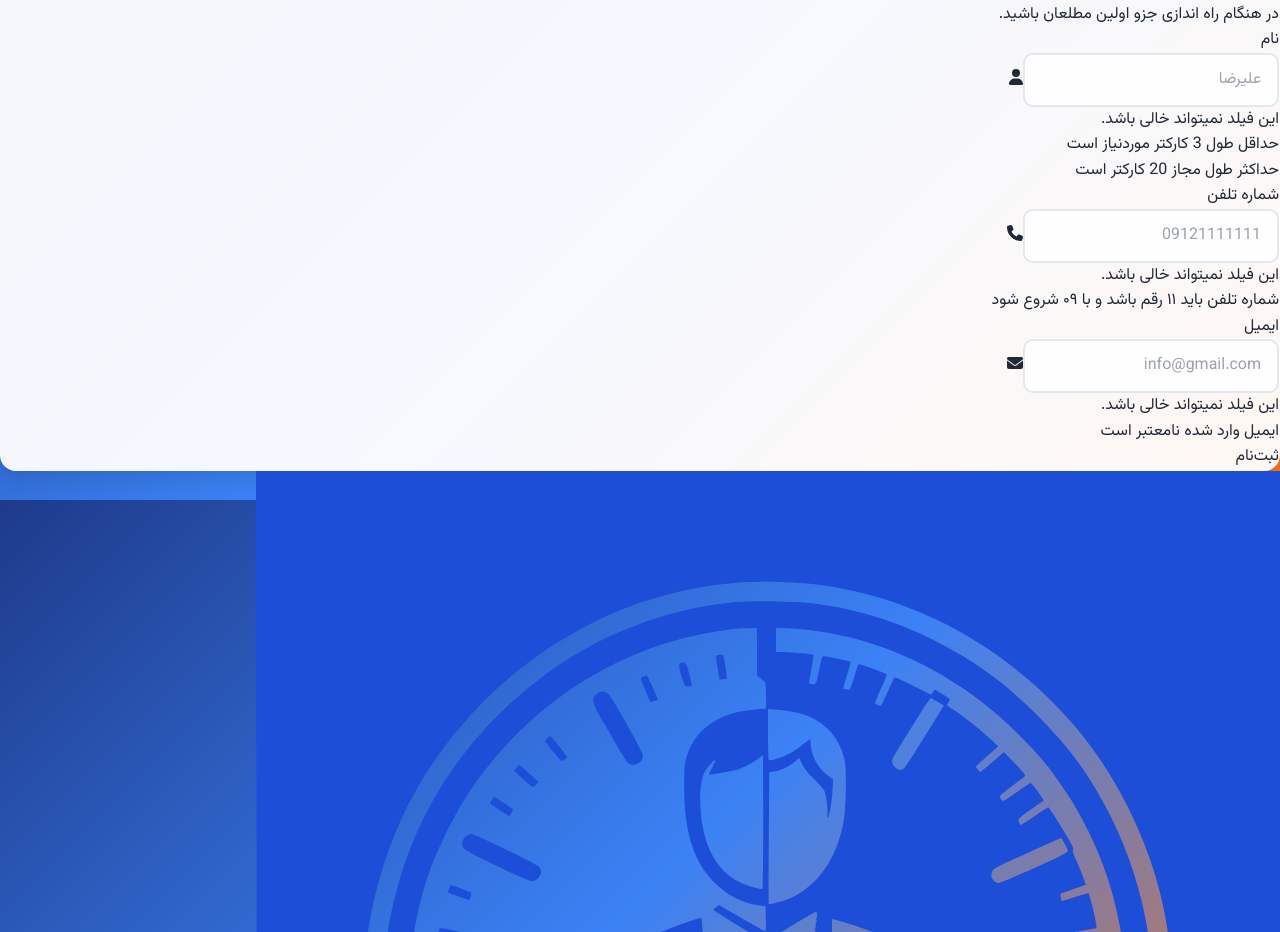
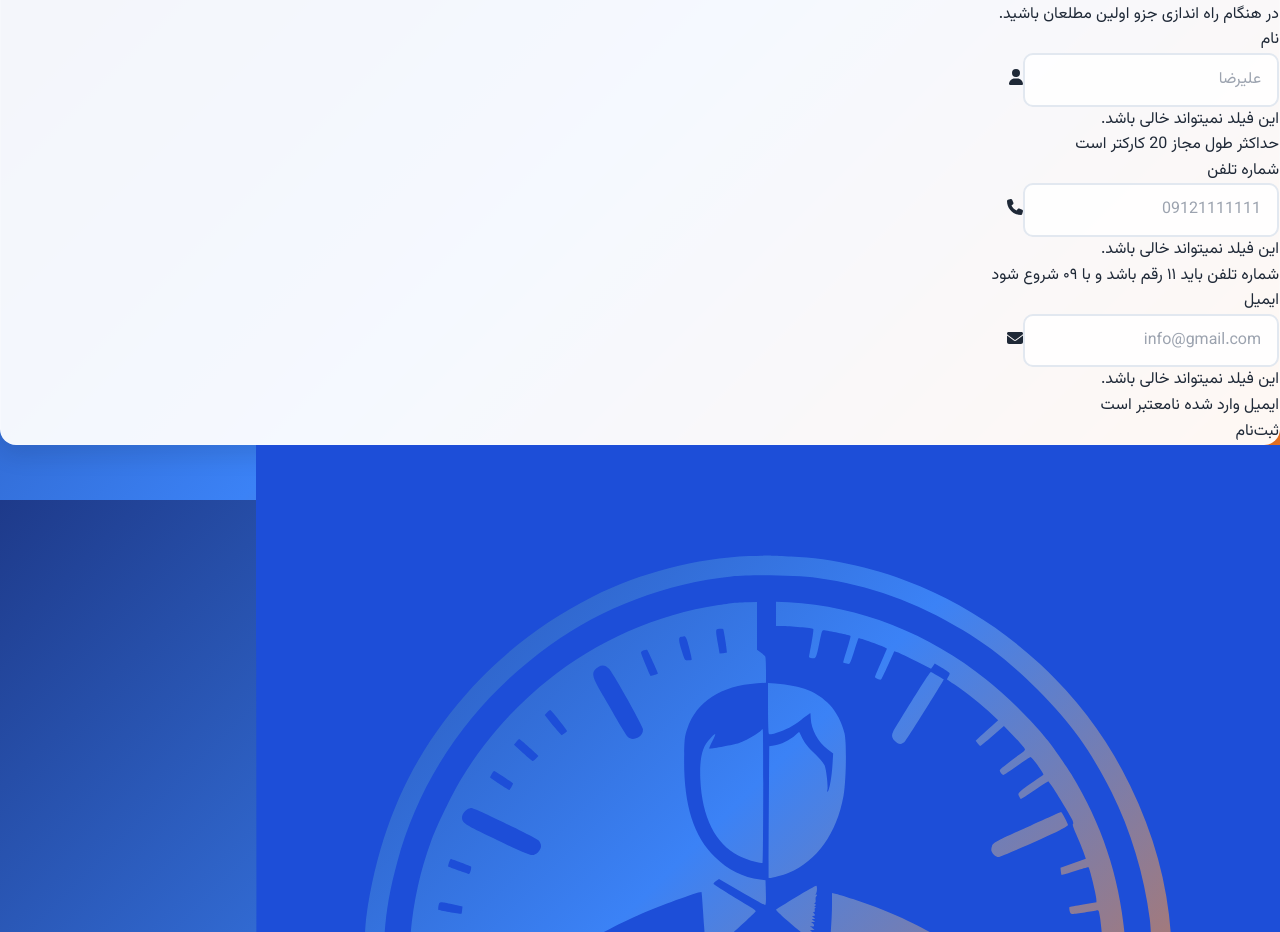
Before and after one commit to hmiwx/Shiftia-client-React-app, a React (Vite) app: page /customer-register in a window 1280 px wide. Shown: the part 1100-2032 px from the top of the page. Built offline with nearby package versions, Linux system fonts and the light colour scheme; a web font is replaced by a local one.

Commit message:
fix minor

```diff
--- a/src/pages/Customer-Register/Customer-Register.jsx
+++ b/src/pages/Customer-Register/Customer-Register.jsx
@@ -120,7 +120,6 @@ export default function Customer_Register() {
                                 onInputHandler={onInputHandler}
                                 validations={[
                                     requiredValidator(),
-                                    minValidator(3),
                                     maxValidator(20),
                                 ]}
                             />
```
